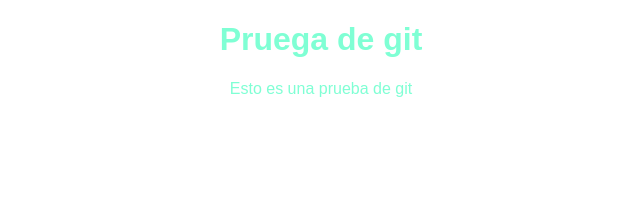
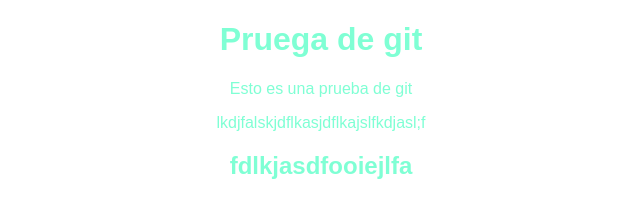
Before and after one commit to BjRodiguez/pruebagit, a plain HTML site: page index.html in a window 1280 px wide. Shown: the whole page, without its empty margins (319-959 px from the left). Drawn offline with Linux system fonts and the light colour scheme.

Commit message:
modificando el index

```diff
--- a/index.html
+++ b/index.html
@@ -11,5 +11,9 @@
     <h1>Pruega de git</h1>
 
     <p>Esto es una prueba de git </p>
+
+    <p>lkdjfalskjdflkasjdflkajslfkdjasl;f</p>
+
+    <h2>fdlkjasdfooiejlfa</h2>
 </body>
 </html>
```
